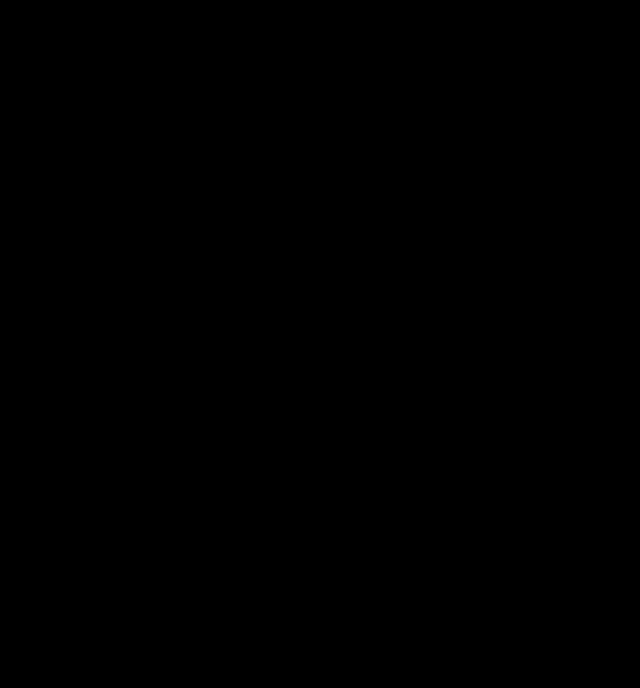
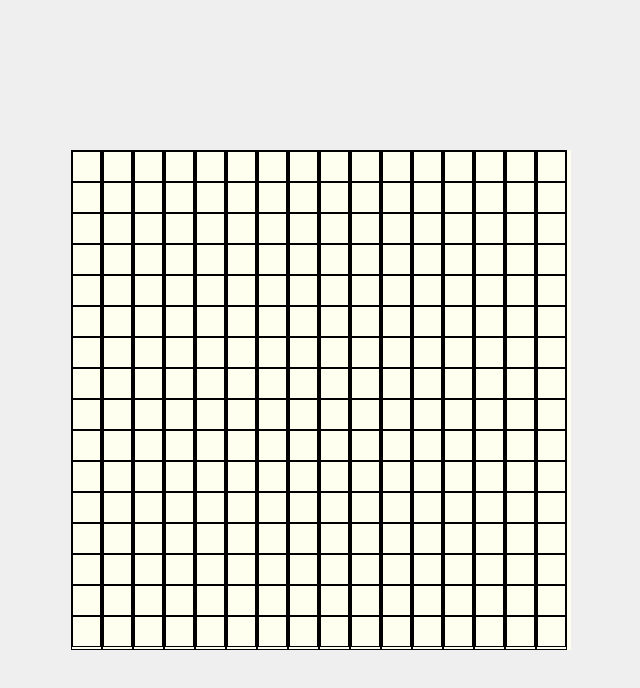
Before and after one commit to angie0123/Etch-a-Sketch, a plain HTML site: page index.html in a window 1280 px wide. Shown: the whole page, without its empty margins (319-959 px from the left). Drawn offline with Linux system fonts and the light colour scheme.

Commit message:
Add height and width to squares

```diff
--- a/script.js
+++ b/script.js
@@ -1,6 +1,10 @@
 const body = document.querySelector("body");
+const GRID_HEIGHT = 500;
+const GRID_WIDTH = 500;
+const squaresPerColumn = 16;
 const gridContainer = document.createElement("div");
 gridContainer.classList.add("grid-container");
+const squareLength = Math.floor(GRID_HEIGHT / squaresPerColumn);
 body.appendChild(gridContainer);
 //1. create 16 * 16 square divs
 
@@ -9,10 +13,14 @@ body.appendChild(gridContainer);
 for (let i = 0; i < 16; i++) {
   const columnContainer = document.createElement("div");
   columnContainer.classList.add("column");
+  columnContainer.style.width = `${squareLength}px`;
   for (let j = 0; j < 16; j++) {
     const square = document.createElement("div");
     square.classList.add("square");
+    square.style.height = `${squareLength}px`;
     columnContainer.appendChild(square);
   }
+
+  //   columnContainer.style.width = unitHeight;
   gridContainer.appendChild(columnContainer);
 }
--- a/styles.css
+++ b/styles.css
@@ -4,5 +4,24 @@
   margin: 0;
 }
 body {
-  background: black;
+  background: #efefef;
+  display: flex;
+  flex-direction: column;
+  align-items: center;
+  justify-content: center;
+  height: 100vh;
 }
+
+.grid-container {
+  width: 500px;
+  height: 500px;
+  background: ivory;
+  display: flex;
+}
+.column {
+  border: 1px solid black;
+}
+
+.square {
+  border: 1px solid black;
+}
```
